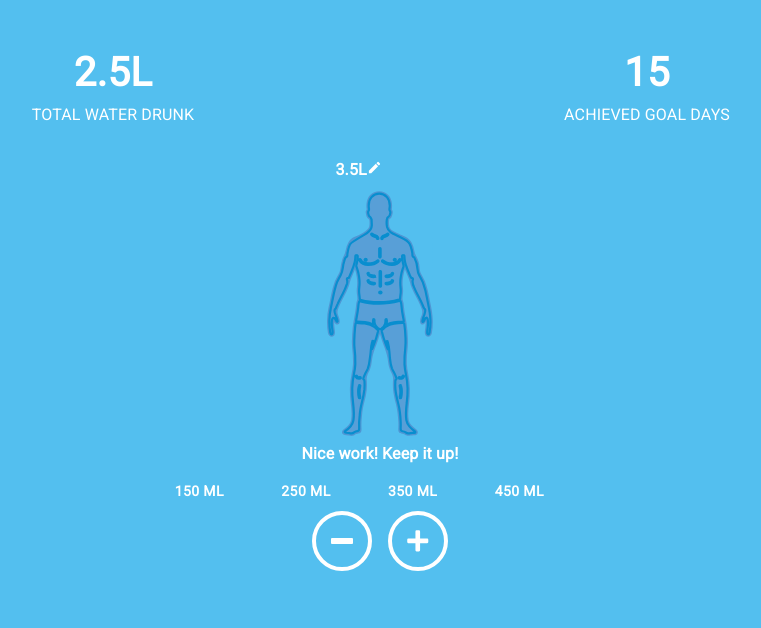
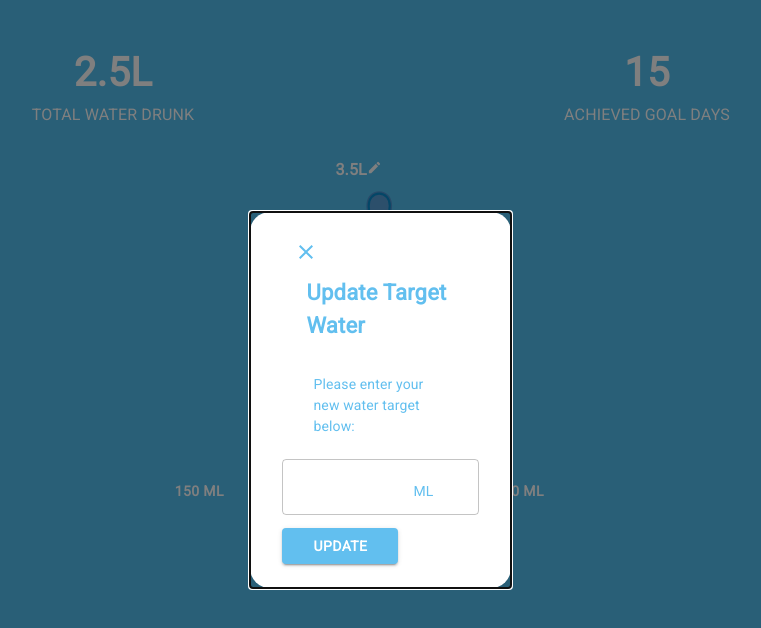
Before and after one commit to Tane10/react-water-drinking-tracker, a React (Create React App) app: page / in a window 1280 px wide. Shown: the top 628 px of the page, without its empty margins (260-1021 px from the left). Built offline with nearby package versions, Linux system fonts and the light colour scheme.

Commit message:
we have an input field with ML at the end

```diff
--- a/src/App.js
+++ b/src/App.js
@@ -1,13 +1,13 @@
 import React from 'react';
 import './App.css'
 import { Grid, makeStyles, Button, Typography,  } from '@material-ui/core';
-import { backGroundColor } from "./colors.js";
 import HollowMan from "./images/man_svg.svg";
 import ImageMask from "./images/IMG_MAN_MASK.svg";
 import { Create } from '@material-ui/icons';
 import UpdateWaterVoumeBtn from "./components/updateWaterVoumeBtn";
 import EditWaterGoalModal from "./components/modal/EditWaterGoalModal";
-
+import {useStyles} from "./app.style"
+import { backGroundColor } from "./colors.js";
 
 const waterVolmueAmounts = [
   { id: 1, name: '150 ml' },
@@ -16,73 +16,8 @@ const waterVolmueAmounts = [
   { id: 4, name: '450 ml' },
 ];
 
-const useStyles = makeStyles((theme) => ({
-  root: {
-    flexGrow: 1,
-    backgroundColor: backGroundColor
-  },
-  control: {
-    padding: theme.spacing(2),
-  },
-  typographyStyle: {
-    color: "white"
-  },
-  typographyStyleBold: {
-    color: "white",
-    fontWeight: "bold"
-
-  },
-  typographyStyleNumValues: {
-    color: "white",
-    fontWeight: "bold",
-    fontSize: '40px'
-  },
-  modal: {
-    display: 'flex',
-    alignItems: 'center',
-    justifyContent: 'center',
-  },
-  paper: {
-    backgroundColor: 'white',
-    padding: theme.spacing(2, 4, 3),
-    borderRadius: '20px',
-  },
-  modelBtn: {
-    color: 'white',
-    backgroundColor: '#62BFEF',
-    fontWeight: 'bold',
-    paddingLeft: '32px',
-    paddingRight: '31px',
-  },
-  modalTiltle: {
-    color: '#62BFEF',
-    fontWeight: 'bold',
-    // paddingTop: '34px',
-    paddingLeft: '25px',
-    paddingRight: '25px',
-    // paddingBottom: '32px',
-    fontSize: '22px'
-  },
-  modalText: {
-    color: '#62BFEF',
-    paddingTop: '32px',
-    paddingLeft: '32px',
-    paddingRight: '31px',
-    paddingBottom: '22px',
-    fontSize: '14px'
-  },
-  textField: {
-    paddingBottom: '13px',
-    borderRadius: '20px'
-  }
-}));
-
-
-
-
 export default function App() {
   const classes = useStyles();
-
 
   const [open, setOpen] = React.useState(false);
 
@@ -124,16 +59,6 @@ export default function App() {
               </Typography>
             </Button>
 
-
-            {/* <div style={{
-            backgroundColor: "red",
-            height: '200px',
-            width: '100px',
-            WebkitMaskImage: `url(${HollowMan})` ,
-            maskImage: `url(${HollowMan})`,
-            // maskSize: '30px'
-
-          }} > test */}
             <img src={HollowMan} alt="HollowMan" height=""
               style={{
                 WebkitMaskImage: `url(${ImageMask})`,
@@ -162,7 +87,7 @@ export default function App() {
 
           <UpdateWaterVoumeBtn />
           <EditWaterGoalModal
-          openModal={open}
+          openModal={true}
           closeModal={handleClose}/>
         </Grid>
       </Grid>
--- /dev/null
+++ b/src/app.style.js
@@ -0,0 +1,67 @@
+import { makeStyles } from '@material-ui/core';
+import { backGroundColor } from "./colors.js";
+
+
+const useStyles = makeStyles((theme) => ({
+    root: {
+        flexGrow: 1,
+        backgroundColor: backGroundColor
+    },
+    control: {
+        padding: theme.spacing(2),
+    },
+    typographyStyle: {
+        color: "white"
+    },
+    typographyStyleBold: {
+        color: "white",
+        fontWeight: "bold"
+
+    },
+    typographyStyleNumValues: {
+        color: "white",
+        fontWeight: "bold",
+        fontSize: '40px'
+    },
+    modal: {
+        display: 'flex',
+        alignItems: 'center',
+        justifyContent: 'center',
+    },
+    paper: {
+        backgroundColor: 'white',
+        padding: theme.spacing(2, 4, 3),
+        borderRadius: '20px',
+    },
+    modelBtn: {
+        color: 'white',
+        backgroundColor: '#62BFEF',
+        fontWeight: 'bold',
+        paddingLeft: '32px',
+        paddingRight: '31px',
+    },
+    modalTiltle: {
+        color: '#62BFEF',
+        fontWeight: 'bold',
+        // paddingTop: '34px',
+        paddingLeft: '25px',
+        paddingRight: '25px',
+        // paddingBottom: '32px',
+        fontSize: '22px'
+    },
+    modalText: {
+        color: '#62BFEF',
+        paddingTop: '32px',
+        paddingLeft: '32px',
+        paddingRight: '31px',
+        paddingBottom: '22px',
+        fontSize: '14px'
+    },
+    textField: {
+        paddingBottom: '13px',
+        borderRadius: '20px'
+    }
+}));
+
+
+export { useStyles }
--- a/src/components/modal/EditWaterGoalModal.js
+++ b/src/components/modal/EditWaterGoalModal.js
@@ -1,5 +1,5 @@
 import React from 'react';
-import { Modal, Grid, Typography, TextField, Button, makeStyles, IconButton} from '@material-ui/core';
+import { Modal, Grid, Typography, TextField, Button, makeStyles, IconButton,InputAdornment  } from '@material-ui/core';
 import Backdrop from '@material-ui/core/Backdrop';
 import Fade from '@material-ui/core/Fade';
 import { Close } from "@material-ui/icons"
@@ -71,7 +71,7 @@ export default function EditWaterGoalModal({ openModal, closeModal }) {
                         <div className={classes.paper} >
 
                             <IconButton aria-label="close" onClick={closeModal}>
-                                    <Close style={{ color: '#62BFEF' }} />
+                                <Close style={{ color: '#62BFEF' }} />
                             </IconButton>
 
                             <Grid item xs={12} sm={12} >
@@ -83,7 +83,20 @@ export default function EditWaterGoalModal({ openModal, closeModal }) {
                             <Grid item xs={12} sm={12} >
                                 <TextField
                                     className={classes.textField}
-                                    id="outlined-basic" variant="outlined" />
+                                    id="outlined-basic" variant="outlined"
+                                    InputProps={{
+                                        endAdornment: (
+                                            <InputAdornment position="end">
+                                                <Typography className={classes.modalText} > ML</Typography>
+                                            </InputAdornment>
+                                        ),
+                                    }}
+                                />
+                                {/* <TextField
+                                    className={classes.textField}
+                                    id="outlined-basic" variant="outlined" >
+                                        words
+                                        </TextField> */}
                             </Grid>
                             <Grid item xs={12} sm={12} >
                                 <Button
```
